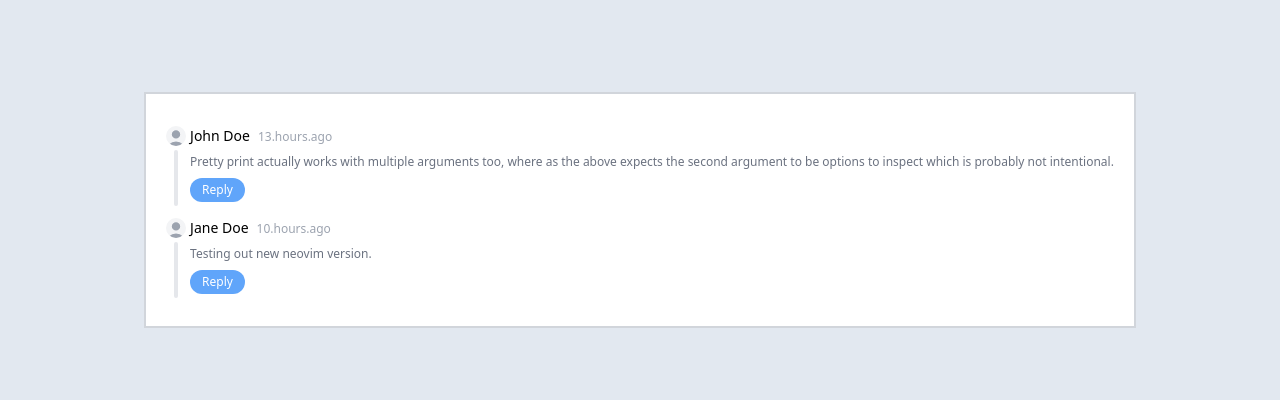
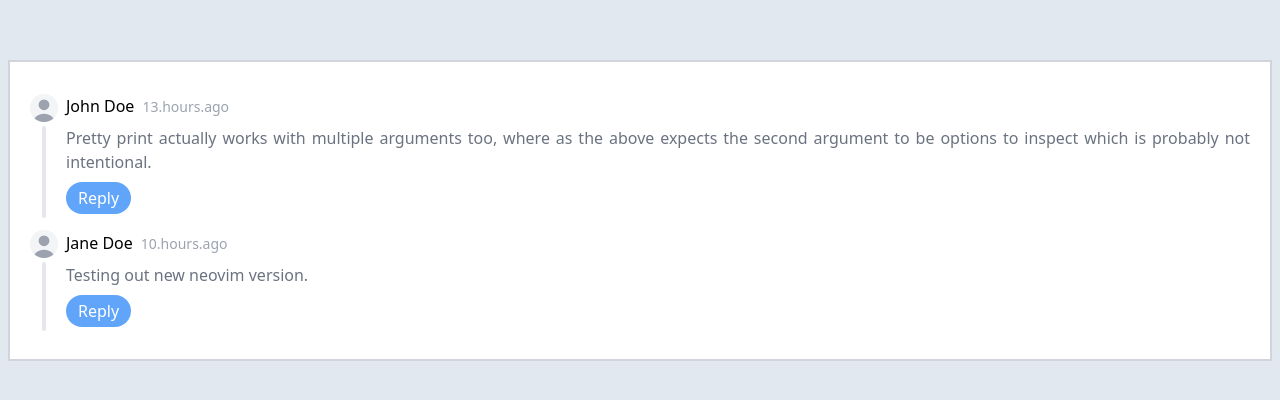
Before and after one commit to talhaimran777/nested-comments-system, a React (Vite) app: page / in a window 1280 px wide. Shown: the part 190-590 px from the top of the page. Built offline with nearby package versions, Linux system fonts and the light colour scheme.

Commit message:
Adjusted fonts & spacing on medium devices

```diff
--- a/src/components/comment/body/index.jsx
+++ b/src/components/comment/body/index.jsx
@@ -1,7 +1,7 @@
 const CommentBody = ({ comment }) => {
   return (
     <>
-      <p className="text-justify text-xs text-gray-500">{comment.body}</p>
+      <p className="text-justify text-xs md:text-base text-gray-500">{comment.body}</p>
     </>
   );
 };
--- a/src/components/comment/footer/index.jsx
+++ b/src/components/comment/footer/index.jsx
@@ -33,7 +33,7 @@ const CommentFooter = ({ comment }) => {
     <div>
       {!show && (
         <button
-          class="rounded-full bg-blue-400 text-xs text-white px-3 py-1 mb-1 mt-2"
+          class="rounded-full bg-blue-400 text-xs md:text-base text-white px-3 py-1 mb-1 mt-2"
           onClick={() => {
             setShow(true);
             replyInput.current.focus();
@@ -49,19 +49,19 @@ const CommentFooter = ({ comment }) => {
             autoFocus
             onKeyDown={(e) => e.key === "Enter" && addComment()}
             onChange={(e) => e.key !== "Enter" && setReply(e.target.value)}
-            className="outline-none bg-gray-200 border border-1 border-gray-500 w-full rounded-sm text-xs p-1 text-gray-400"
+            className="outline-none bg-gray-200 border border-1 border-gray-500 w-full rounded-sm text-xs md:text-sm p-1 text-gray-400"
             name="comment"
             type="text"
           />
           <button
-            className="border-2 ml-2 text-xs bg-green-500 text-white p-1 focus"
+            className="border-2 ml-2 text-xs md:text-sm bg-green-500 text-white p-1 focus"
             onClick={addComment}
           >
             Add
           </button>
 
           <button
-            className="border-2 ml-2 text-xs bg-red-400 text-white p-1"
+            className="border-2 ml-2 text-xs md:text-sm bg-red-400 text-white p-1"
             onClick={() => setShow(false)}
           >
             Close
--- a/src/components/comment/header/index.jsx
+++ b/src/components/comment/header/index.jsx
@@ -1,8 +1,8 @@
 const CommentHeader = ({ comment }) => {
   return (
-    <div className="flex items-baseline mb-2">
-      <p className="text-sm">{comment.commentBy}</p>
-      <p className="text-gray-400 text-xs ml-2">{comment.createdAt}</p>
+    <div className="flex items-baseline mb-2 md:mt-[0.5px]">
+      <p className="text-sm md:text-base">{comment.commentBy}</p>
+      <p className="text-gray-400 text-xs md:text-sm ml-2">{comment.createdAt}</p>
     </div>
   );
 };
--- a/src/components/comments/index.jsx
+++ b/src/components/comments/index.jsx
@@ -6,7 +6,7 @@ const Comments = () => {
   const { comments } = useContext(AppContext);
 
   return (
-    <div className="bg-white border border-2 border-gray-300 p-5 mx-2">
+    <div className="bg-white border border-2 border-gray-300 p-5 mx-2 max-h-[500px] overflow-y-auto">
       {comments.map((comment) => (
         <div className="my-2">
           <Comment comment={comment} key={comment.id} />
--- a/src/components/showcase/index.jsx
+++ b/src/components/showcase/index.jsx
@@ -1,9 +1,9 @@
 const Showcase = () => {
   return (
-    <div className="flex flex-col items-center mr-1">
-      <div class="relative w-5 h-5 overflow-hidden bg-gray-100 rounded-full dark:bg-gray-600 mb-1">
+    <div className="flex flex-col items-center mr-1 md:mr-2">
+      <div class="relative md:w-7 w-5 md:h-7 h-5 overflow-hidden bg-gray-100 rounded-full dark:bg-gray-600 mb-1">
         <svg
-          class="absolute w-7 h-7 text-gray-400 -left-1"
+          class="absolute md:w-9 w-7 md:h-9 h-7 text-gray-400 -left-1"
           fill="currentColor"
           viewBox="0 0 20 20"
           xmlns="http://www.w3.org/2000/svg"
```
